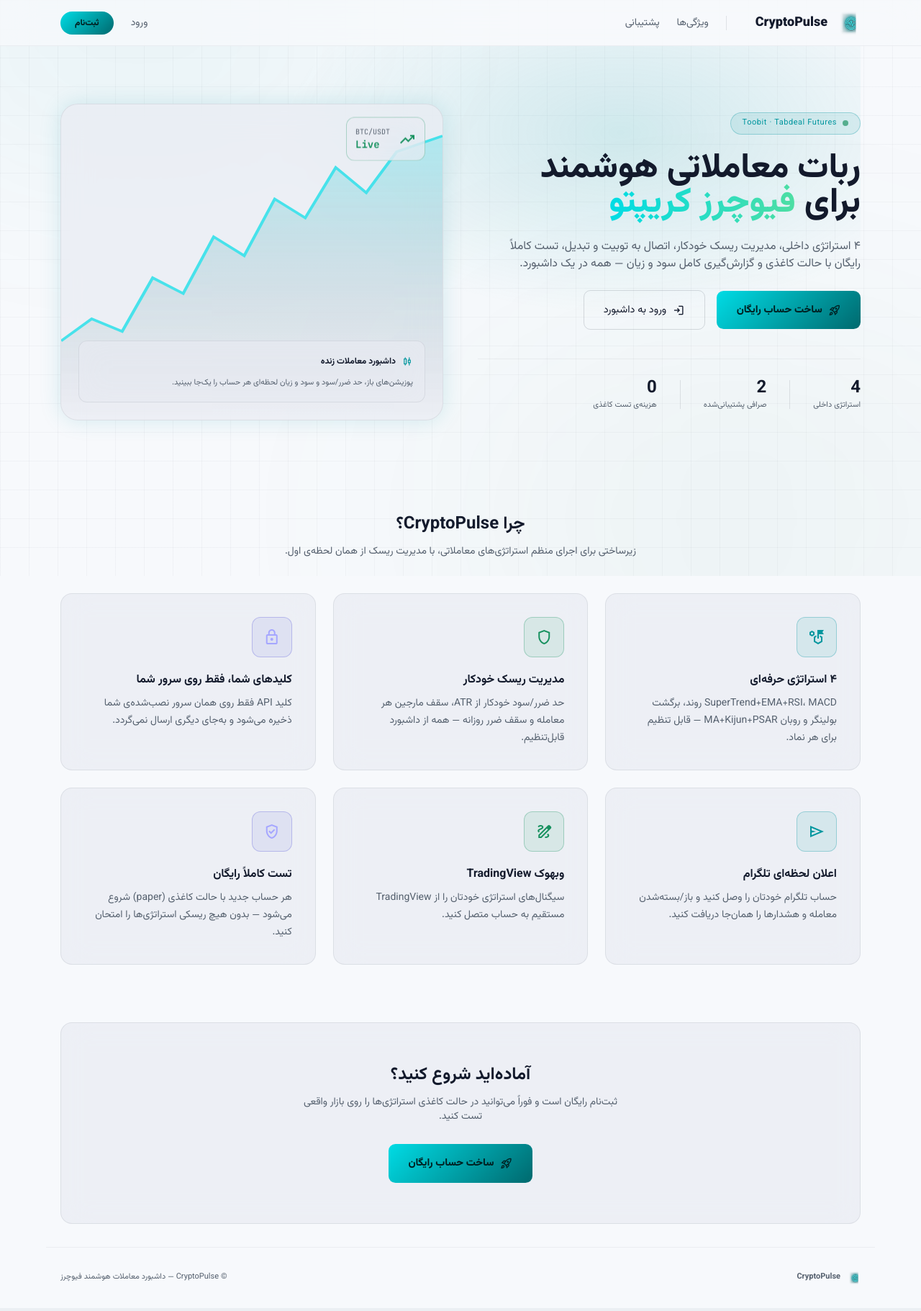
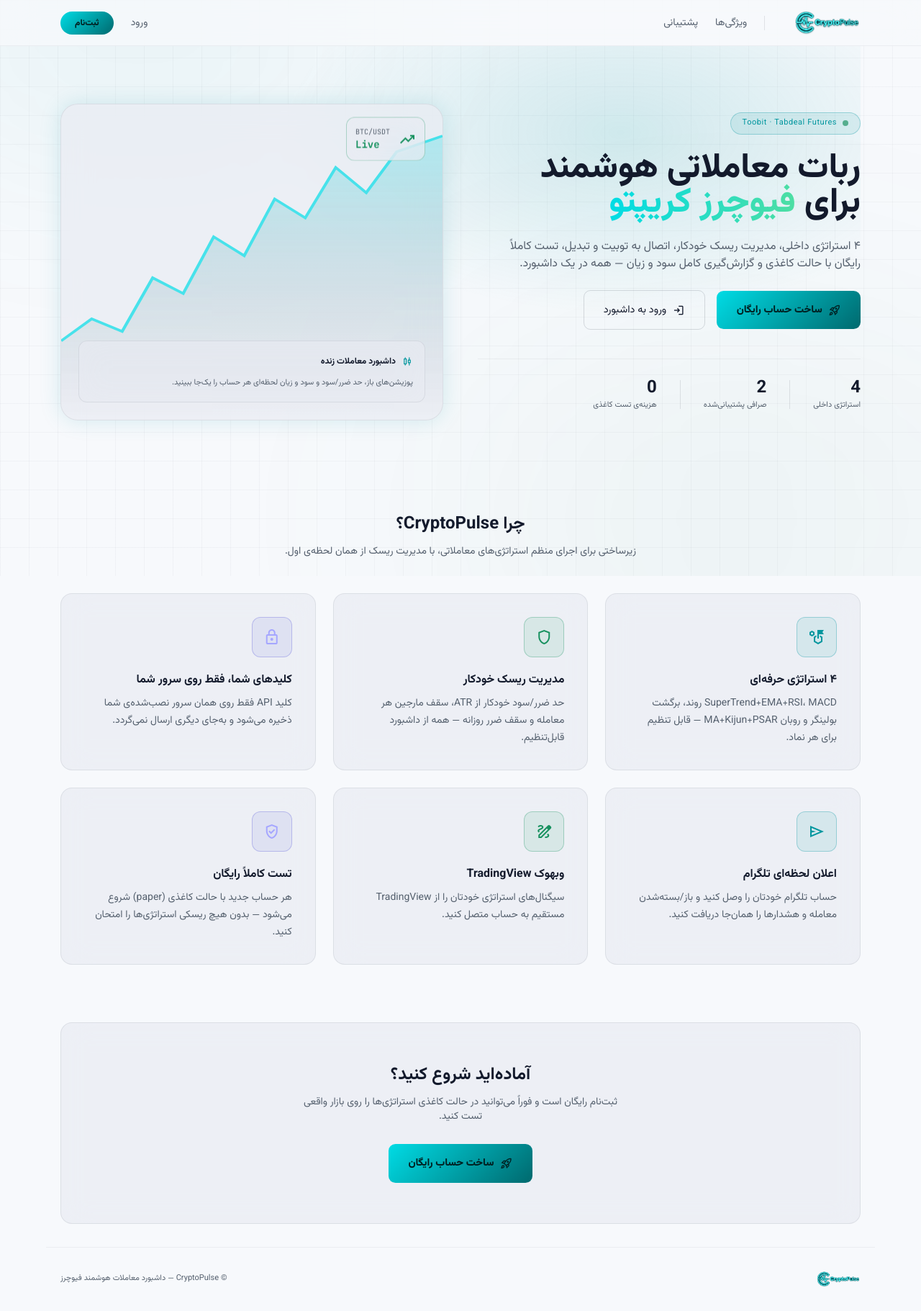
Before and after one commit to For256256/crypto-bot, a FastAPI app: page / in a window 1280 px wide. Shown: the whole page at 72% size. Before the commit the page ends 1783 px from the top, so only its background shows below. Run offline with FastAPI, Linux system fonts and the light colour scheme; some libraries are stand-ins or nearby versions.

Commit message:
feat: use the new logo lockup as the site title, add favicon (#38)
Replaces the logo assets with the new artwork, regenerated from the
source at full fidelity — the source already carries a clean alpha
channel, so no chroma-keying was needed and the pulse tail is intact
this time.

The lockup already contains the "CryptoPulse" wordmark, so the site
title is now the logo itself rather than a separate text heading next
to a small icon mark. Templates were resized around the artwork
instead of the artwork being cropped to fit:

- sidebar: full lockup across the column, duplicate <h1> removed
- topbar: lockup on mobile (where the sidebar is hidden); on desktop
  only the "FUTURES TRADING" tagline remains, since the sidebar
  already shows the logo
- mobile topbar was too crowded to give the logo room, so the
  settings gear is hidden there — the bottom nav already links to
  تنظیمات, so nothing is lost
- login / register / landing nav / footer: lockup replaces the
  icon+text pairing

Also adds the icon mark as a favicon, which the app never had.

Co-authored-by: Claude <noreply@anthropic.com>

```diff
--- a/app/templates/landing.html
+++ b/app/templates/landing.html
@@ -3,6 +3,7 @@
 <head>
 <meta charset="utf-8">
 <meta content="width=device-width, initial-scale=1.0" name="viewport">
+<link rel="icon" type="image/png" href="/static/logo-icon.png?v=3">
 <title>CryptoPulse — داشبورد معاملات هوشمند فیوچرز</title>
 <script>
 (function() {
@@ -85,11 +86,8 @@ tailwind.config = { theme: { extend: { colors: {
 <nav class="sticky top-0 z-30 bg-surface/80 backdrop-blur-xl border-b border-on-surface/5 h-16 flex items-center">
   <div class="max-w-6xl mx-auto w-full flex items-center justify-between px-5">
     <div class="flex items-center gap-6">
-      <a href="/" class="flex items-center gap-2.5">
-        <div class="w-9 h-9 flex items-center justify-center">
-          <img src="/static/logo-icon.png?v=2" alt="CryptoPulse" class="w-full h-full object-contain">
-        </div>
-        <span class="font-headline text-lg font-black">CryptoPulse</span>
+      <a href="/" class="flex items-center shrink-0">
+        <img src="/static/logo-full.png?v=3" alt="CryptoPulse" class="h-9 w-auto">
       </a>
       <div class="hidden md:flex gap-6 items-center mr-4 pr-6 border-r border-on-surface/10">
         <a class="text-on-surface-variant text-sm hover:text-primary transition-colors" href="#features">ویژگی‌ها</a>
@@ -251,10 +249,7 @@ tailwind.config = { theme: { extend: { colors: {
 </main>
 
 <footer class="border-t border-on-surface/5 py-8 px-5 flex flex-col md:flex-row items-center justify-between gap-4 max-w-6xl mx-auto text-[11px] text-on-surface-variant">
-  <div class="flex items-center gap-2">
-    <img src="/static/logo-icon.png?v=2" alt="CryptoPulse" class="w-5 h-5 object-contain">
-    <span class="font-headline font-bold">CryptoPulse</span>
-  </div>
+  <img src="/static/logo-full.png?v=3" alt="CryptoPulse" class="h-6 w-auto">
   <span>© CryptoPulse — داشبورد معاملات هوشمند فیوچرز</span>
 </footer>
 
```
Also changed, not shown: app/templates/base.html (+14 -15 lines), app/templates/login.html (+3 -5 lines), app/templates/register.html (+3 -5 lines), app/static/logo-full.png, app/static/logo-icon.png.
